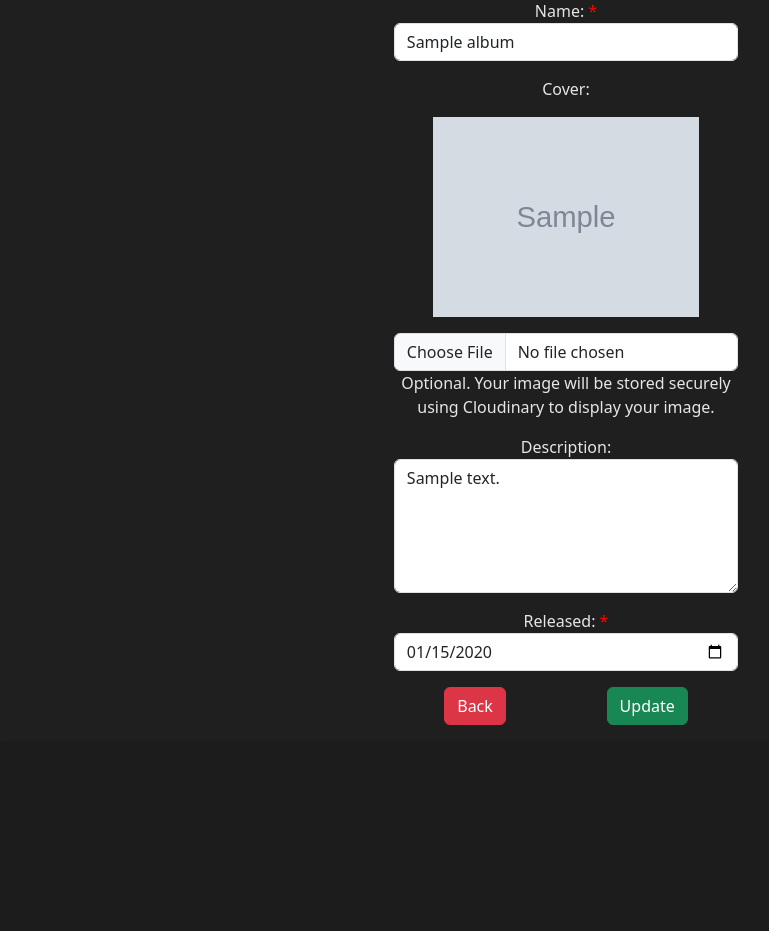
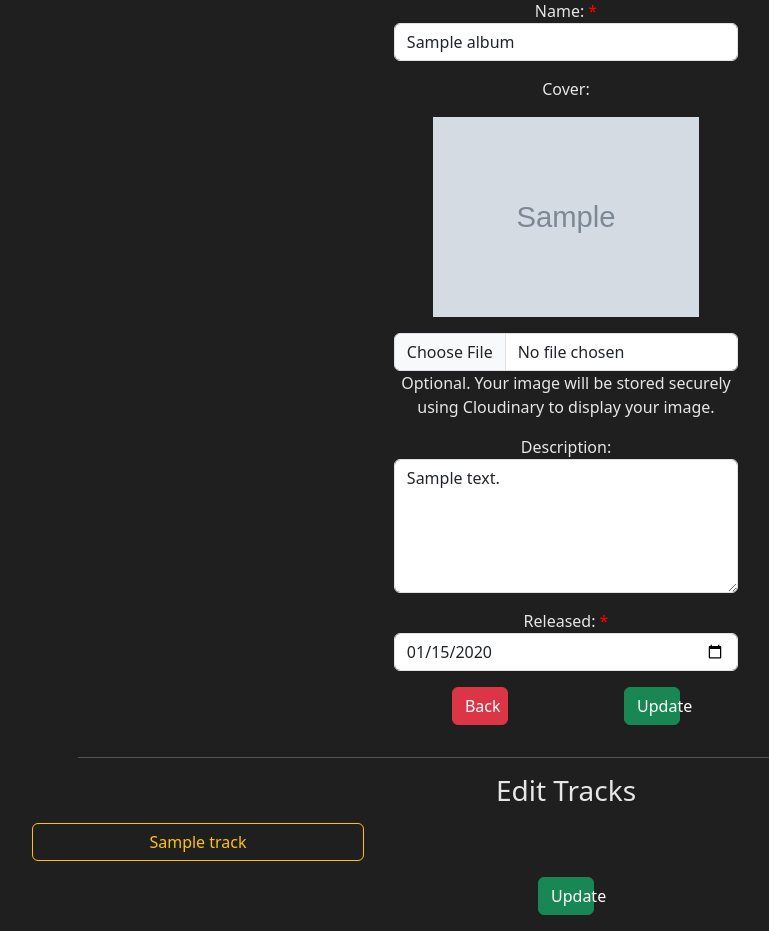
Before and after one commit to bics/Melodia, a Django app: a page that uses album/templates/edit_album.html in a window 1280 px wide. Shown: the part 154-1085 px from the top of the page, without its empty margins (74-843 px from the left). Before the commit the page ends 879 px from the top, so only its background shows below. Run offline with Django 5.2, Linux system fonts and the light colour scheme; tables that the repository leaves empty hold one stand-in row (values such as "Sample post"); grey boxes marked "Sample" are stand-in pictures.

Commit message:
ME-Adding track update function with delete option

```diff
--- a/album/forms.py
+++ b/album/forms.py
@@ -31,3 +31,31 @@ TrackFormSet = modelformset_factory(
     extra=12,
     max_num=12
 )
+
+class UpdateTrackForm(forms.ModelForm):
+    required_css_class = "required"
+    class Meta:
+        model = Track
+        fields = ("name", "position", "featured_artist", "lyrics", "track")
+
+        widgets = {
+            "name" : forms.TextInput(attrs={"class": "form-control"}),
+            "position" : forms.NumberInput(attrs={"class": "form-control"}),
+            "featured_artist" : forms.SelectMultiple(attrs={"class": "form-select featured-artist-select", "rows" : "5", "multiple": True}),
+            "lyrics": forms.Textarea(attrs={"class": "form-control", "rows" : "5"}),
+            "track" : forms.FileInput(attrs={"class": "form-control", "accept": ".mp3,audio/mpeg"}),
+        }
+
+        def __init__(self, *args, **kwargs):
+            super().__init__(*args, **kwargs)
+            self.fields["name"].required = True
+            # Queryselector generated using ChatGPT
+            self.fields["featured_artist"].queryset = Artist.objects.order_by("name")
+
+UpdateTrackFormSet = modelformset_factory(
+    Track,
+    form=UpdateTrackForm,
+    extra=12,
+    max_num=12,
+    can_delete=True,
+)
--- a/album/templates/edit_album.html
+++ b/album/templates/edit_album.html
@@ -50,11 +50,79 @@ Edit Album
 
 
             <div class="d-flex justify-content-around">
-                <a href="{% url 'artist' artist.name artist.id %}" class="btn btn-danger mb-3">Back</a>
-                <button class="btn btn-success mb-3">Update</button>
+                <a href="{% url 'artist' artist.name artist.id %}" class="btn btn-danger mb-3 navigation-button">Back</a>
+                <button type="submit" class="btn btn-success mb-3 navigation-button" name="album-update-submit">Update</button>
             </div>
         </form>
     </div>
+
+    <div class="spacer m-3">
+        <hr class="color-platinum line-break">
+    </div>
+
+    <div class="container">
+        <h3 class="mb-3">Edit Tracks</h3>
+        <form method="POST" enctype="multipart/form-data">
+            {% csrf_token %}
+            {{ edit_tracks_formset.management_form }}
+
+            <div class="row container">
+                {% for form in edit_tracks_formset %}
+
+                {% if form.instance.pk %}
+                <div class="col-4">
+                    <button class="btn btn-outline-warning mb-3 w-100" type="button" data-bs-toggle="collapse"
+                                data-bs-target="#track_collapse-{{forloop.counter0}}">
+                                {{form.instance.name}}</button>
+                    <div class="collapse" id="track_collapse-{{forloop.counter0}}">
+                        <div class="card card-body mb-3 border-platinum graphite-background">
+                            <p>
+                                {{ form.name.label_tag}}
+                                {{ form.name}}
+                            </p>
+                            <p>
+                                {{ form.position.label_tag}}
+                                {{ form.position}}
+                            </p>
+                            <p>
+                                <button class="btn btn-outline-secondary" type="button" data-bs-toggle="collapse"
+                                    data-bs-target="#featured_artist_collapse-{{forloop.counter0}}">
+                                    {{form.featured_artist.label_tag}}</button>
+
+                            <div class="collapse" id="featured_artist_collapse-{{forloop.counter0}}">
+                                {{ form.featured_artist}}
+                            </div>
+                            <div id="selected-artists-div-{{forloop.counter0}}">
+                                <ul class="list-group list-group-flush" id="selected-artists-list-{{forloop.counter0}}"></ul>
+                            </div>
+                            </p>
+                            <p>
+                                {{ form.lyrics.label_tag}}
+                                {{ form.lyrics}}
+                            </p>
+                            <p>
+                                {{ form.track.label_tag}}
+                                {{ form.track}}
+                            </p>
+                            <label>
+                                Delete: {{ form.DELETE }}
+                            </label>
+                        </div>
+                    </div>
+                </div>
+                {% else %}
+                    <div class="hidden">
+                        {{ form.as_p }}
+                    </div>
+                {% endif %}
+
+                {% endfor %}
+            </div>
+        </form>
+    </div>
+
+    <button type="submit" class="btn btn-success mb-3 navigation-button" name="update-tracks-submit">Update</button>
+
 </div>
 
 {% endblock %}
--- a/album/views.py
+++ b/album/views.py
@@ -2,7 +2,7 @@ from django.shortcuts import render, redirect
 from django.contrib import messages
 from artist.models import Artist
 from .models import Album, Track
-from .forms import TrackCreationForm, TrackFormSet
+from .forms import TrackCreationForm, TrackFormSet, UpdateTrackFormSet
 from artist.forms import AlbumCreationForm
 import cloudinary.uploader
 from django.utils.text import slugify
@@ -14,18 +14,32 @@ def edit_album(request, name, pk, artistPK):
     artist = Artist.objects.get(pk=artistPK)
 
     edit_album_form = AlbumCreationForm(instance=album)
+    edit_tracks_formset = UpdateTrackFormSet(queryset=album.tracks.all())
 
     if request.method == "POST":
-        edit_album_form = AlbumCreationForm(request.POST, request.FILES, instance=album)
-        if edit_album_form.is_valid():
-            edit_album_form.save()
-            messages.success(request, f"Album edited successfully for {artist.name}")
-            return redirect("artist", name=artist.name, pk=artist.pk)
-        else:
-            messages.success(request, ("There were some errors with some fields"))
+        if "album-update-submit" in request.POST:
+            edit_album_form = AlbumCreationForm(request.POST, request.FILES, instance=album)
+            if edit_album_form.is_valid():
+                edit_album_form.save()
+                messages.success(request, f"Album edited successfully for {artist.name}")
+                return redirect("artist", name=artist.name, pk=artist.pk)
+            else:
+                messages.success(request, ("There were some errors with some fields"))
+
+        elif "update-tracks-submit" in request.POST:
+            edit_tracks_formset = UpdateTrackFormSet(request.POST, request.FILES, queryset=album.tracks.all())
+            if edit_tracks_formset.is_valid():
+                edit_tracks_formset.save()
+                messages.success(request, f"Track have been updated for {album.name}")
+                return redirect("artist", name=artist.name, pk=artist.pk)
+            else:
+                messages.success(request, ("There were some errors with some fields"))
 
 
-    return render(request, 'edit_album.html', {'edit_album_form' : edit_album_form, 'album': album, 'artist': artist})
+    return render(request, 'edit_album.html', {'edit_album_form' : edit_album_form,
+                                               'edit_tracks_formset': edit_tracks_formset,
+                                               'album': album,
+                                               'artist': artist})
 
 
 def create_track(request, name, pk, artistPK):
```
Lines whose indentation alone changed are shown as unchanged.
